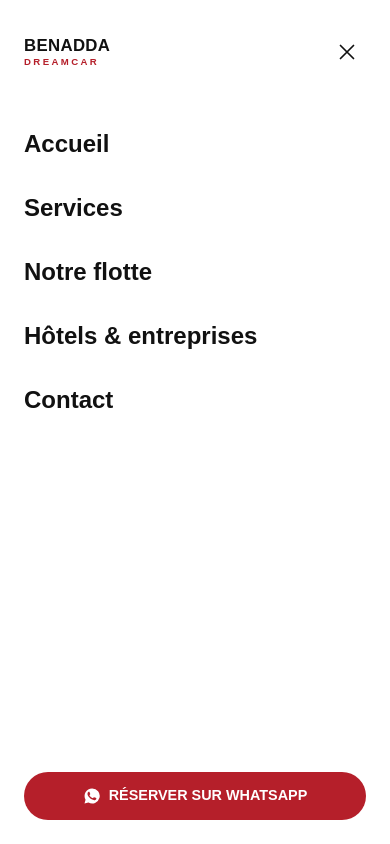
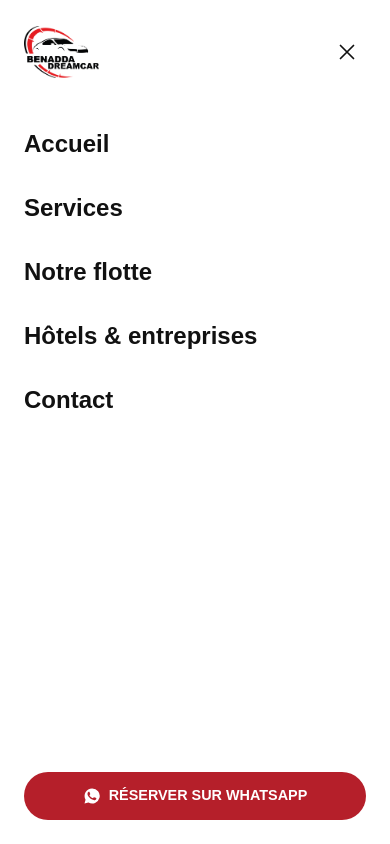
Before and after one commit to berkaouibilalXI/vtc-benaddadreamcar, a React (Vite) app: page / in a window 390 px wide. Both pictures are taken after a click on the button "Ouvrir le menu". Shown: the top 844 px of the page. Built offline with nearby package versions, Linux system fonts and the light colour scheme.

Commit message:
Update MobileMenu to use logo image and adjust close button size; fix Navbar button class syntax

```diff
--- a/src/components/MobileMenu.jsx
+++ b/src/components/MobileMenu.jsx
@@ -26,12 +26,10 @@ export default function MobileMenu({ open, onClose }) {
         >
           <div className="flex h-14 items-center justify-between">
             <div className="font-display text-[1.05rem] font-extrabold leading-none tracking-[0.02em]">
-              BENADDA
-              <br />
-              <span className="mt-0.5 block text-[0.6rem] font-bold tracking-[0.25em] text-red">DREAMCAR</span>
+              <img src="/logo-black.png" alt="LOGO" width={75}/>
             </div>
             <button type="button" className="p-1.5" aria-label="Fermer le menu" onClick={onClose}>
-              <Icon name="close" className="h-[26px] w-[26px] shrink-0 stroke-current fill-none stroke-[1.6] [stroke-linecap:round] [stroke-linejoin:round]" />
+              <Icon name="close" className="h-6.5 w-6.5 shrink-0 stroke-current fill-none stroke-[1.6] [stroke-linecap:round] [stroke-linejoin:round]" />
             </button>
           </div>
 
--- a/src/components/Navbar.jsx
+++ b/src/components/Navbar.jsx
@@ -58,7 +58,7 @@ export default function Navbar({ onOpenMenu }) {
             href={contacts.waLink}
             target="_blank"
             rel="noopener"
-            className={`${btnPrimary} ${btnSm} !hidden desktop:!inline-flex`}
+            className={`${btnPrimary} ${btnSm} hidden! desktop:inline-flex!`}
           >
             <span>{t('cta.whatsapp')}</span>
           </a>
```
